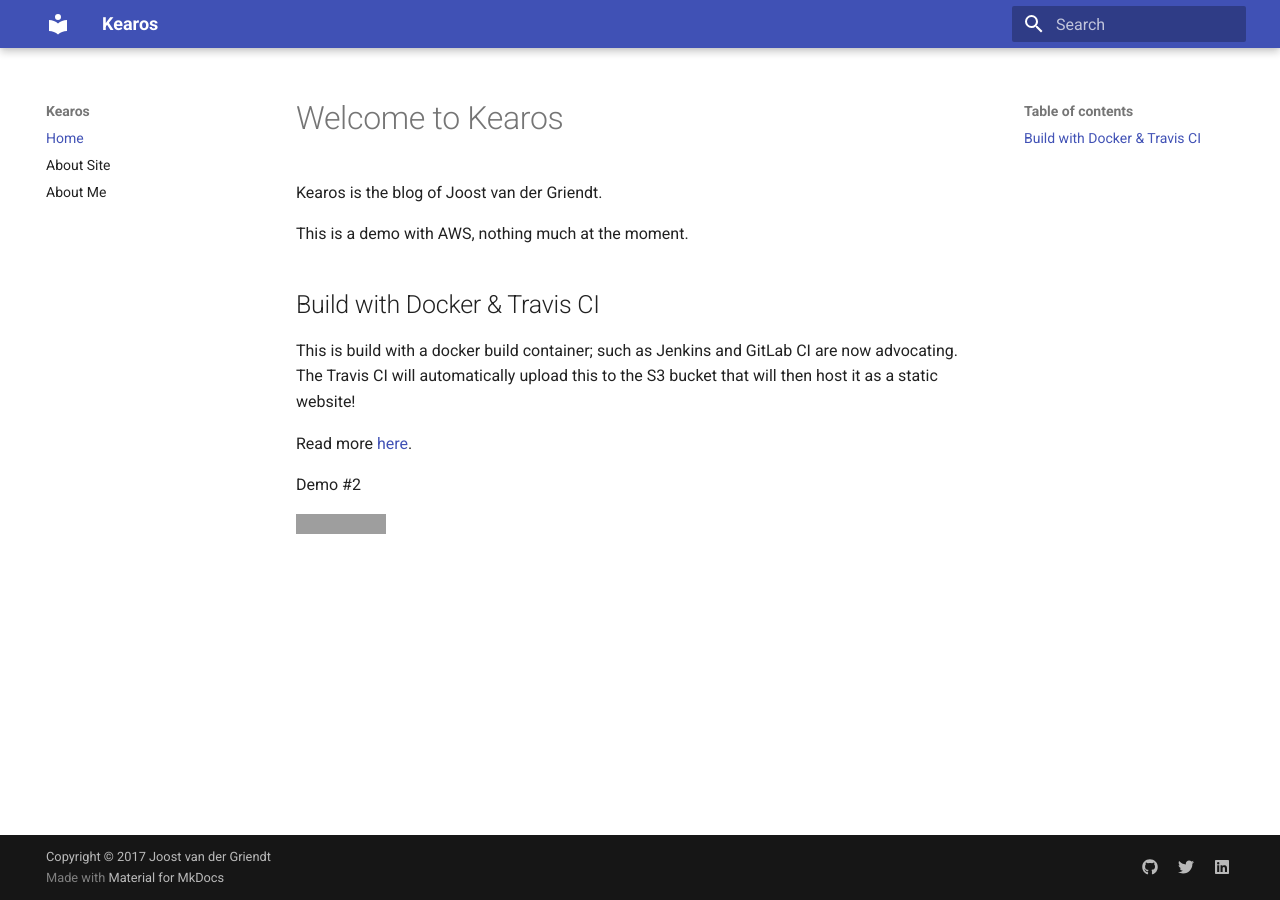
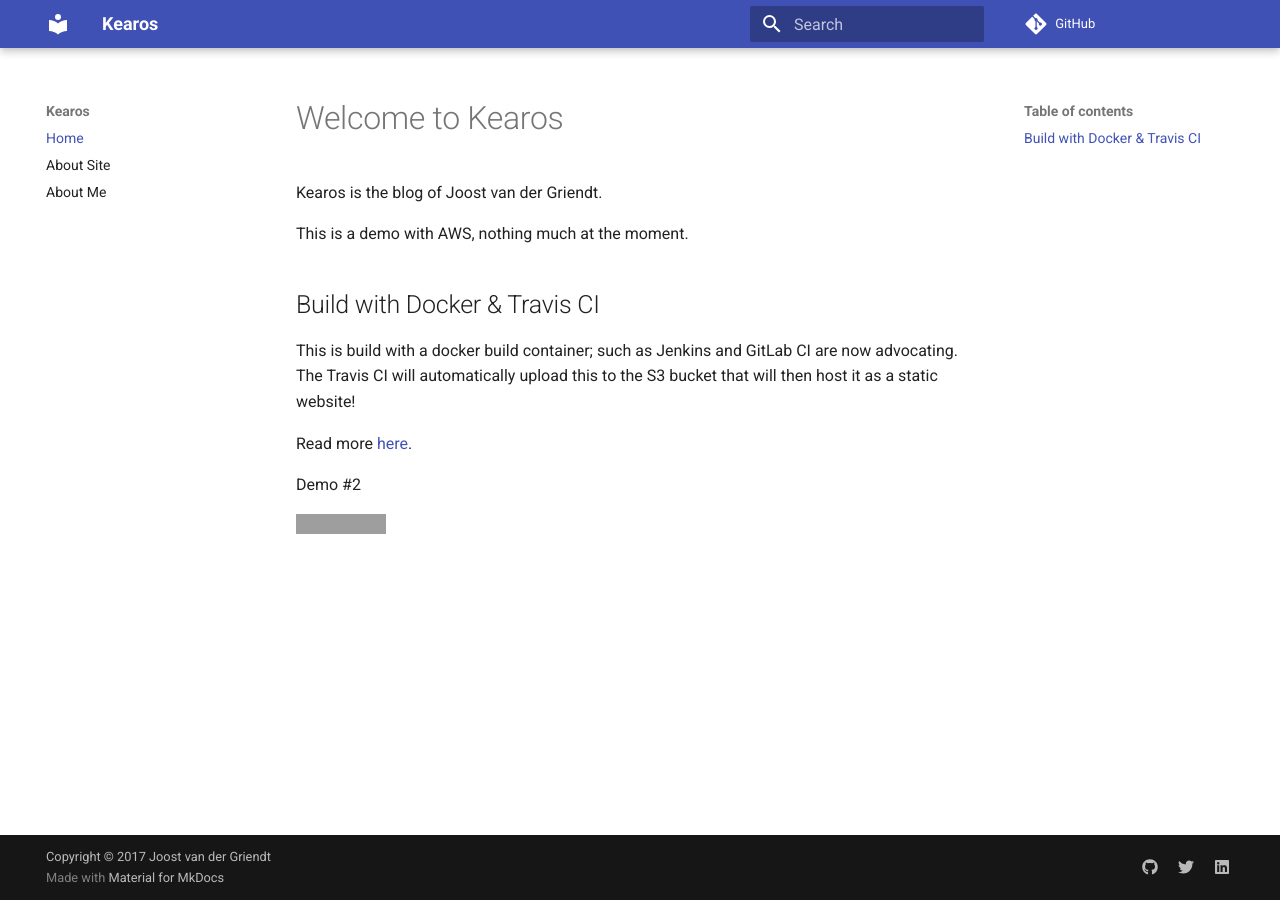
Before and after one commit to joostvdg/kearos-blog, an MkDocs documentation site: the page built from docs/index.md, in a window 1280 px wide. Built offline with MkDocs 1.6.1 and Material for MkDocs 9.7.7, drawn with Linux system fonts in a browser that asks for light colours; comment, search, counter and statistics services are not loaded; old or Windows-style settings are respelled for this version of MkDocs; grey boxes are pictures that could not be loaded.

Commit message:
Correct the repo url

```diff
--- a/mkdocs.yml
+++ b/mkdocs.yml
@@ -2,6 +2,10 @@
 site_name: Kearos
 ite_author: 'Joost van der Griendt'
 site_url: 'https://joostvdg.github.io/'
+
+# Repository
+repo_name: 'GitHub'
+repo_url: 'https://github.com/joostvdg/joostvdg.github.io'
 
 # Copyright
 copyright: 'Copyright &copy; 2017 Joost van der Griendt'
```
